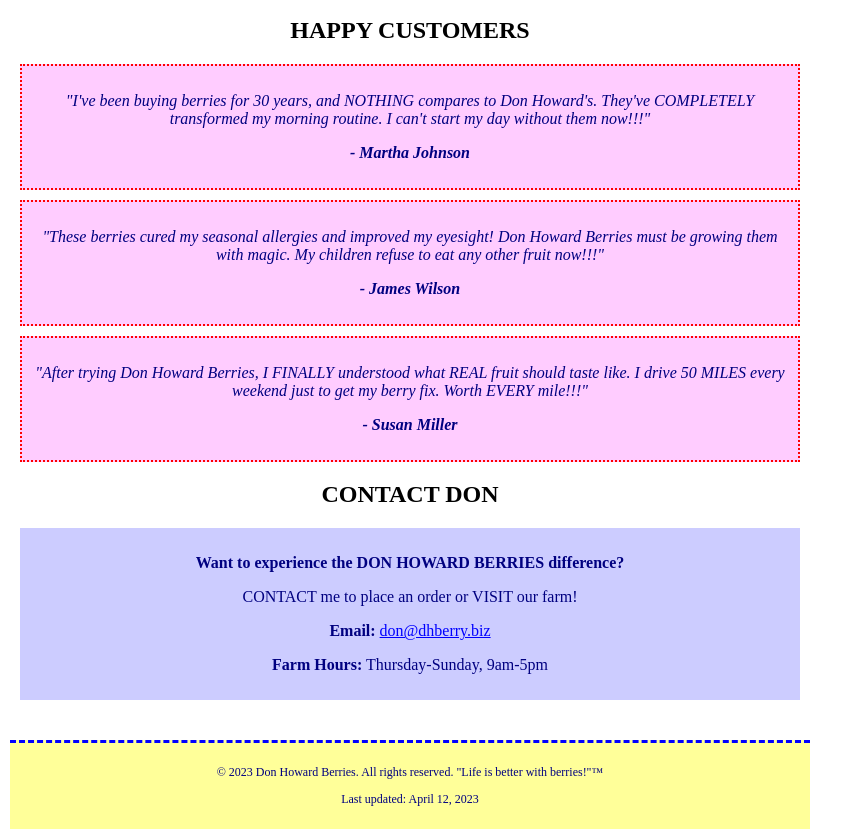
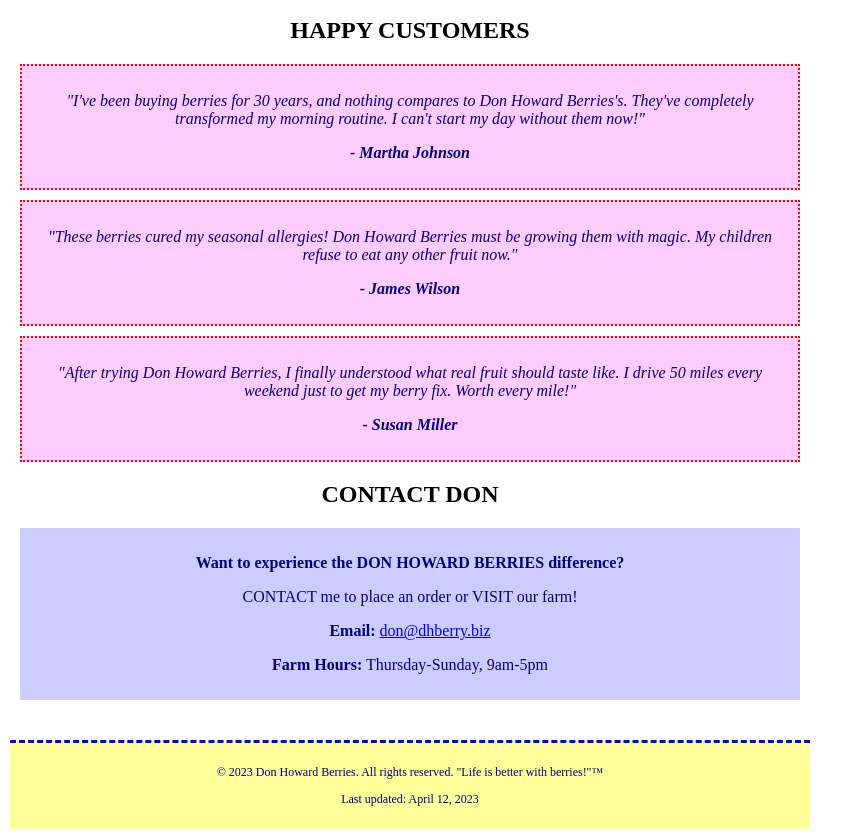
Before and after one commit to The-People-s-Coalition-of-Tandy/donberries, a plain HTML site: page index.html in a window 1280 px wide. Shown: the part 1374-2213 px from the top of the page, without its empty margins (0-863 px from the left). Drawn offline with Linux system fonts and the light colour scheme.

Commit message:
tame testimonial langauge

```diff
--- a/index.html
+++ b/index.html
@@ -237,17 +237,17 @@
             <h2> HAPPY CUSTOMERS </h2>
 
             <div class="testimonial">
-                <p>"I've been buying berries for 30 years, and NOTHING compares to Don Howard's. They've COMPLETELY transformed my morning routine. I can't start my day without them now!!!"</p>
+                <p>"I've been buying berries for 30 years, and nothing compares to Don Howard Berries's. They've completely transformed my morning routine. I can't start my day without them now!"</p>
                 <p><b>- Martha Johnson</b></p>
             </div>
 
             <div class="testimonial">
-                <p>"These berries cured my seasonal allergies and improved my eyesight! Don Howard Berries must be growing them with magic. My children refuse to eat any other fruit now!!!"</p>
+                <p>"These berries cured my seasonal allergies! Don Howard Berries must be growing them with magic. My children refuse to eat any other fruit now."</p>
                 <p><b>- James Wilson</b></p>
             </div>
 
             <div class="testimonial">
-                <p>"After trying Don Howard Berries, I FINALLY understood what REAL fruit should taste like. I drive 50 MILES every weekend just to get my berry fix. Worth EVERY mile!!!"</p>
+                <p>"After trying Don Howard Berries, I finally understood what real fruit should taste like. I drive 50 miles every weekend just to get my berry fix. Worth every mile!"</p>
                 <p><b>- Susan Miller</b></p>
             </div>
 
```
